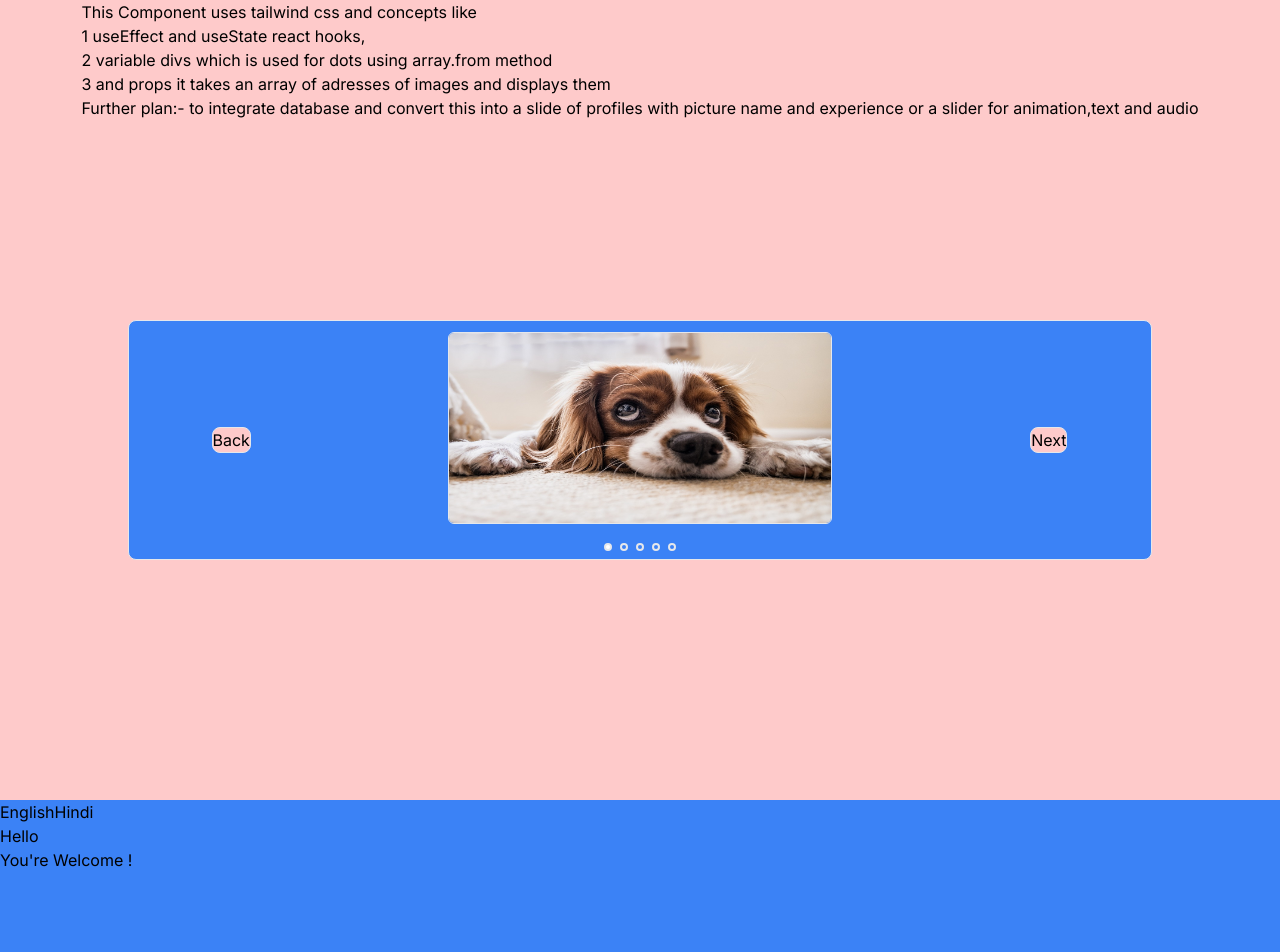
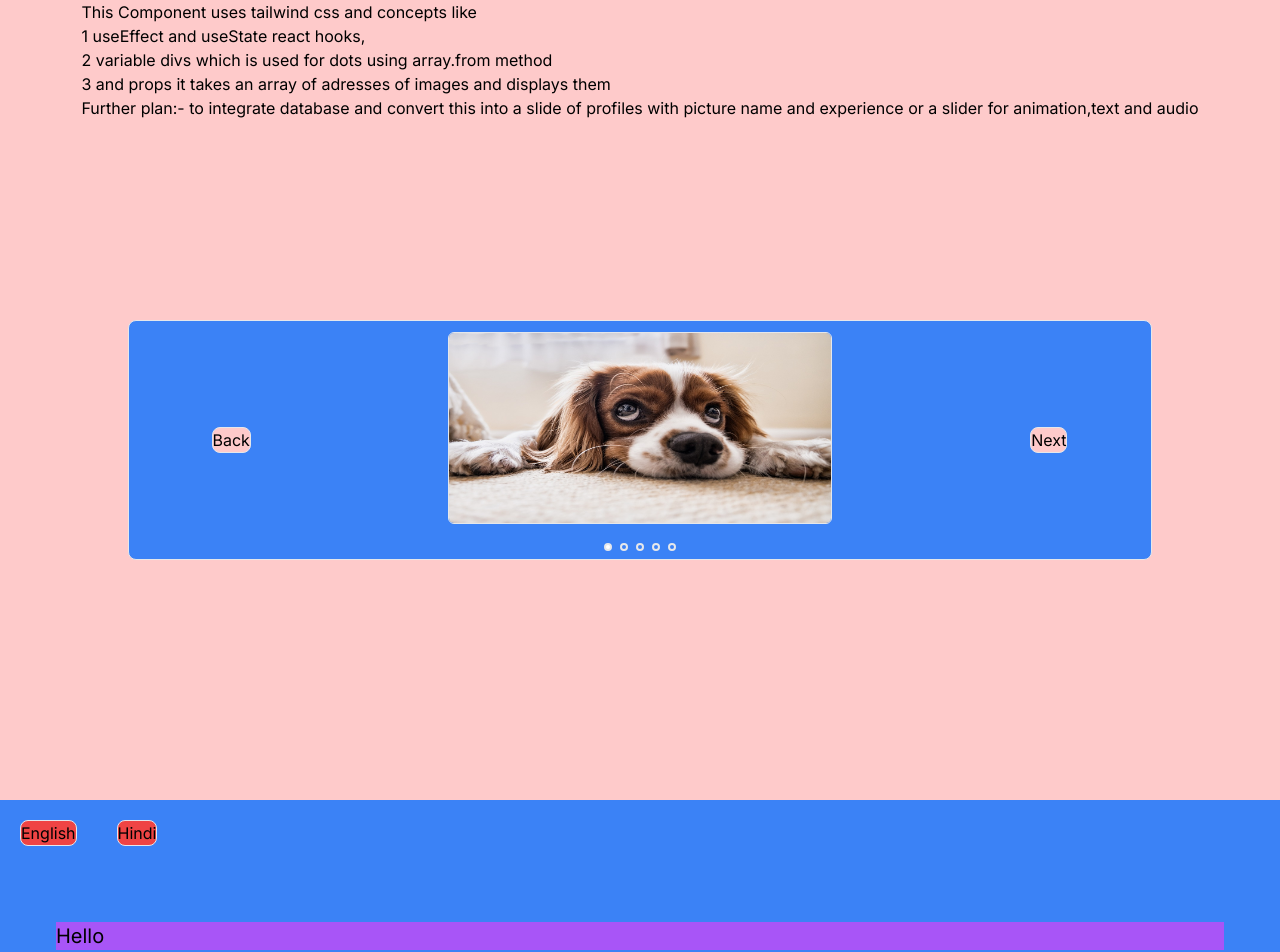
Before and after one commit to Priyanshu-sinhaa/Learning-nextjs-app, a Next.js app: page / in a window 1280 px wide. Shown: the top 952 px of the page. Built offline with nearby package versions, Linux system fonts and the light colour scheme.

Commit message:
no message for now

```diff
--- a/src/app/page.js
+++ b/src/app/page.js
@@ -37,8 +37,8 @@ export default function Home() {
     <main >
       <Imageslider Imgarr={['/Images/0.jpg','/Images/1.jpg','/Images/2.jpg','/Images/3.jpg','/Images/4.jpg']}/>
       <section className="bg-blue-500 h-screen w-200 ">
-        <button onClick={()=>{setlang(english)}}>English</button>
-        <button onClick={()=>{setlang(hindi)}}>Hindi</button>
+        <button className='bg-red-500 border rounded-lg m-5 ' onClick={()=>{setlang(english)}}>English</button>
+        <button className='bg-red-500 border rounded-lg m-5 ' onClick={()=>{setlang(hindi)}}>Hindi</button>
         <Multilang language={lang}/>
       </section>
     </main>
--- a/src/components/Multilang.js
+++ b/src/components/Multilang.js
@@ -7,8 +7,9 @@ function Multilang({language}) {
     const statement = language.statement;
   return (
     <div>
-      <h1>{header}</h1>
+      <h1 className=' text-xl m-14 bg-purple-500 '>{header}</h1>
       <h2>{statement}</h2>
+
     </div>
   )
 }
```
